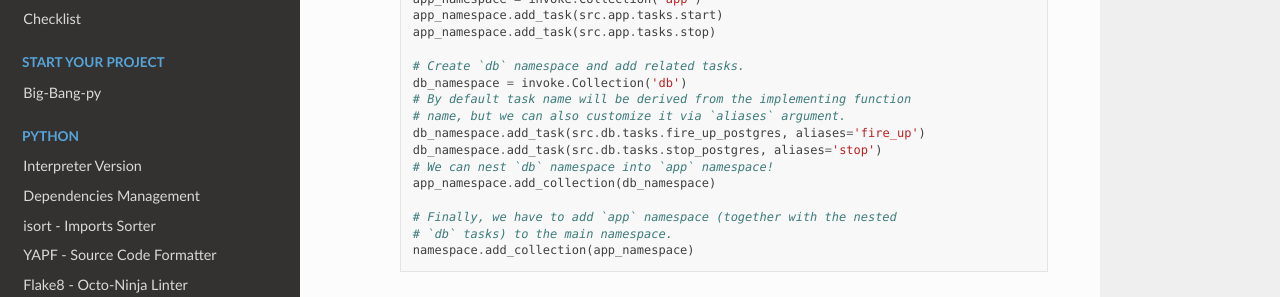
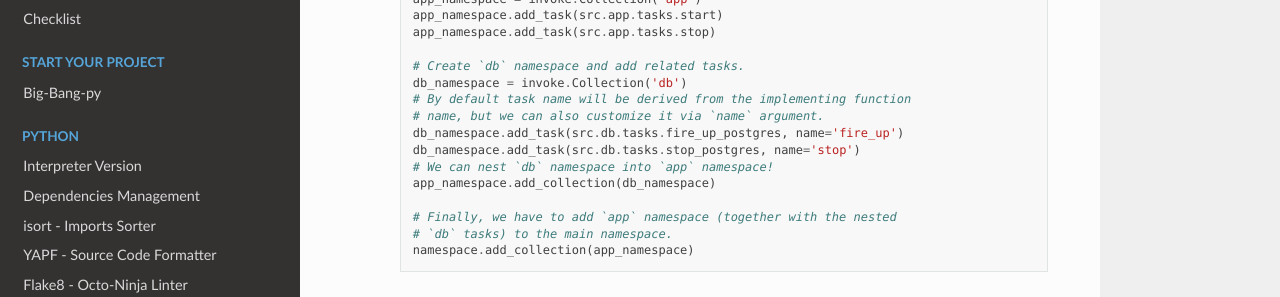
Before and after one commit to RTBHOUSE/here-be-pythons, a Sphinx documentation site: the page built from docs/source/project/invoke.rst, in a window 1280 px wide and 900 px high, scrolled down 1523 px. Shown: the part 151-448 px from the top of the window. Built offline with Sphinx 7.4.7 and the Read the Docs theme 2.0.0, drawn with Linux system fonts in a browser that asks for light colours.

Commit message:
bugs: Fix argument name in Invoke add_task function

```diff
--- a/docs/source/project/invoke.rst
+++ b/docs/source/project/invoke.rst
@@ -90,9 +90,9 @@ Invoke - Manage & Execute Tasks
         # Create `db` namespace and add related tasks.
         db_namespace = invoke.Collection('db')
         # By default task name will be derived from the implementing function
-        # name, but we can also customize it via `aliases` argument.
-        db_namespace.add_task(src.db.tasks.fire_up_postgres, aliases='fire_up')
-        db_namespace.add_task(src.db.tasks.stop_postgres, aliases='stop')
+        # name, but we can also customize it via `name` argument.
+        db_namespace.add_task(src.db.tasks.fire_up_postgres, name='fire_up')
+        db_namespace.add_task(src.db.tasks.stop_postgres, name='stop')
         # We can nest `db` namespace into `app` namespace!
         app_namespace.add_collection(db_namespace)
 
```
